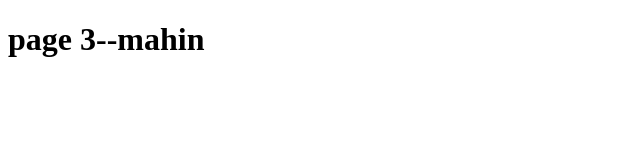
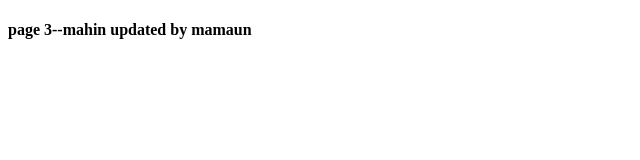
Before and after one commit to MahinHossain/mergetest, a plain HTML site: page p3.html in a window 1280 px wide. Shown: the whole page, without its empty margins (0-640 px from the left). Drawn offline with Linux system fonts and the light colour scheme.

Commit message:
h5p updated by mamaun 4 added

```diff
--- a/p3.html
+++ b/p3.html
@@ -7,6 +7,6 @@
     <title>Document</title>
   </head>
   <body>
-    <h1>page 3--mahin</h1>
+    <h4>page 3--mahin updated by mamaun</h4>
   </body>
 </html>
```
